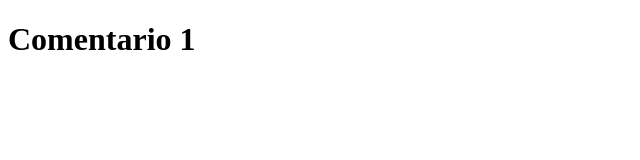
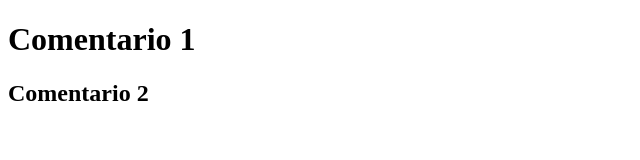
Before and after one commit to JRamosZ/Practica_1, a plain HTML site: page index.html in a window 1280 px wide. Shown: the whole page, without its empty margins (0-640 px from the left). Drawn offline with Linux system fonts and the light colour scheme.

Commit message:
Segundo comentario

```diff
--- a/index.html
+++ b/index.html
@@ -8,5 +8,6 @@
 </head>
 <body>
     <h1>Comentario 1</h1>
+    <h2>Comentario 2</h2>
 </body>
 </html>
```
